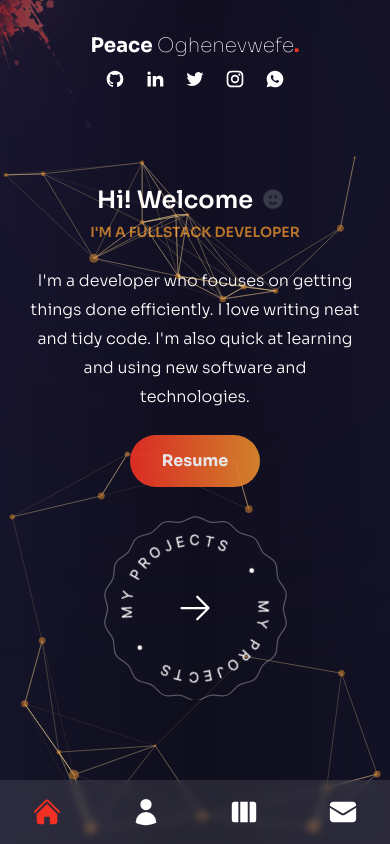
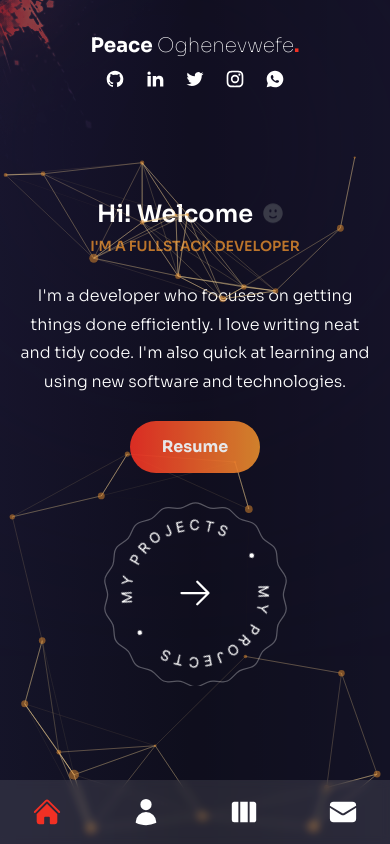
Before and after one commit to Peazzycole/My-Portfolio, a Next.js app: page / in a window 390 px wide. Built offline with nearby package versions, Linux system fonts and the light colour scheme.

Commit message:
Fixed non responsive layouts

```diff
--- a/tailwind.config.ts
+++ b/tailwind.config.ts
@@ -13,7 +13,8 @@ const config: Config = {
       },
     },
     screens: {
-      vsm: '360px',
+      vsm: '320px',
+      xsm: '380px',
       sm: '640px',
       md: '768px',
       lg: '960px',
```
